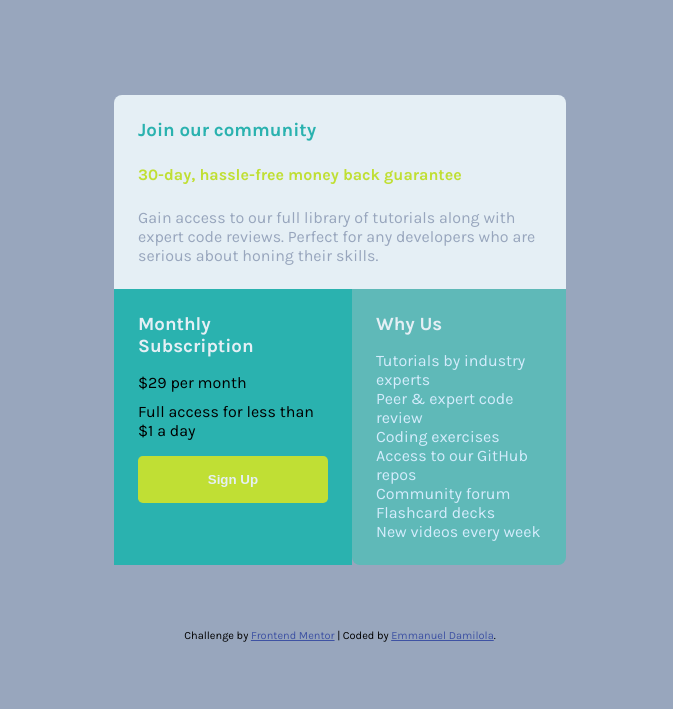
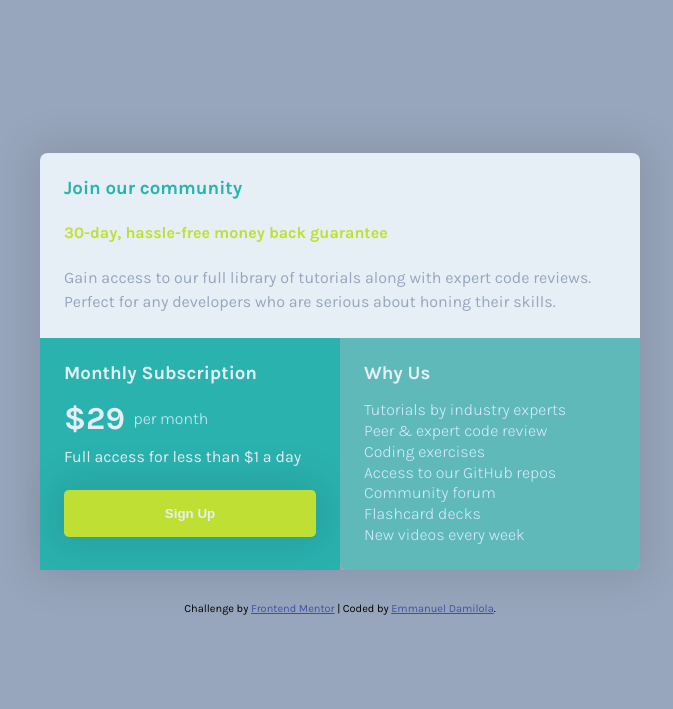
Before and after one commit to DAEM007/price-grid-tailwind, a plain HTML site: page index.html in a window 1280 px wide. Shown: the whole page, without its empty margins (300-973 px from the left). Drawn offline with Linux system fonts and the light colour scheme.

Commit message:
updates to price-grid

```diff
--- a/styles/styles.css
+++ b/styles/styles.css
@@ -35,14 +35,15 @@ body {
 }
 
 .price-grid-section-wrapper {
-  max-width: 500px;
   padding-inline: 1.5rem;
   display: flex;
   flex-direction: column;
 }
 
 .price-grid-section-wrapper .price-grid-section-cards {
+  max-width: 600px;
   border-radius: 0.3rem;
+  box-shadow: 0 0 40px 10px rgba(0, 0, 0, 0.1);
 }
 
 /* === shared styles start === */
@@ -73,6 +74,7 @@ body {
 
 .community-wrapper .community-description {
   color: var(--grayish-blue);
+  line-height: 1.5rem;
 }
 
 .price-grid-section-wrapper .subscription-and-why-wrapper {
@@ -91,6 +93,28 @@ body {
   color: var(--light-gray);
 }
 
+.subscription-wrapper .subscription-price .price-digit,
+.subscription-wrapper .subscription-price .subscription-text {
+  color: var(--light-gray);
+}
+
+.subscription-wrapper .subscription-price .price-digit,
+.subscription-wrapper .subscription-price .price-text {
+  display: inline-block;
+  vertical-align: middle;
+}
+
+.subscription-wrapper .subscription-price .price-digit {
+  font-size: 2rem;
+  font-weight: var(--font-700);
+  margin-right: 0.3rem;
+}
+
+.subscription-wrapper .subscription-price .price-text {
+  color: var(--light-gray-light);
+  font-weight: 300;
+}
+
 .subscription-wrapper .subscription-price .subscription-text {
   margin-top: 10px;
 }
@@ -99,10 +123,12 @@ body {
   background: var(--bright-yellow-primary);
   color: var(--light-gray);
   font-weight: var(--font-700);
+  margin-top: 0.5rem;
   padding: 1rem;
   outline: none;
   border: none;
   border-radius: 0.3rem;
+  box-shadow: 0 0 40px 10px rgba(0, 0, 0, 0.1);
 }
 
 .subscription-and-why-wrapper .why-us-wrapper {
@@ -115,13 +141,17 @@ body {
   border-bottom-right-radius: 0.5rem;
 }
 
+.why-us-wrapper .reasons {
+  line-height: 1.3rem;
+}
+
 .why-us-wrapper .reason {
-  font-weight: var(--font-400);
+  font-weight: 300;
   color: var(--light-gray-light);
 }
 
 .attribution {
-  margin-block: 4rem;
+  margin-block: 2rem;
   font-size: 11px;
   text-align: center;
 }
@@ -138,4 +168,9 @@ body {
   .price-grid-section-wrapper .subscription-and-why-wrapper {
     flex-direction: row;
   }
+
+  .subscription-and-why-wrapper .subscription-wrapper,
+  .subscription-and-why-wrapper .why-us-wrapper {
+    width: 50%;
+  }
 }
```
